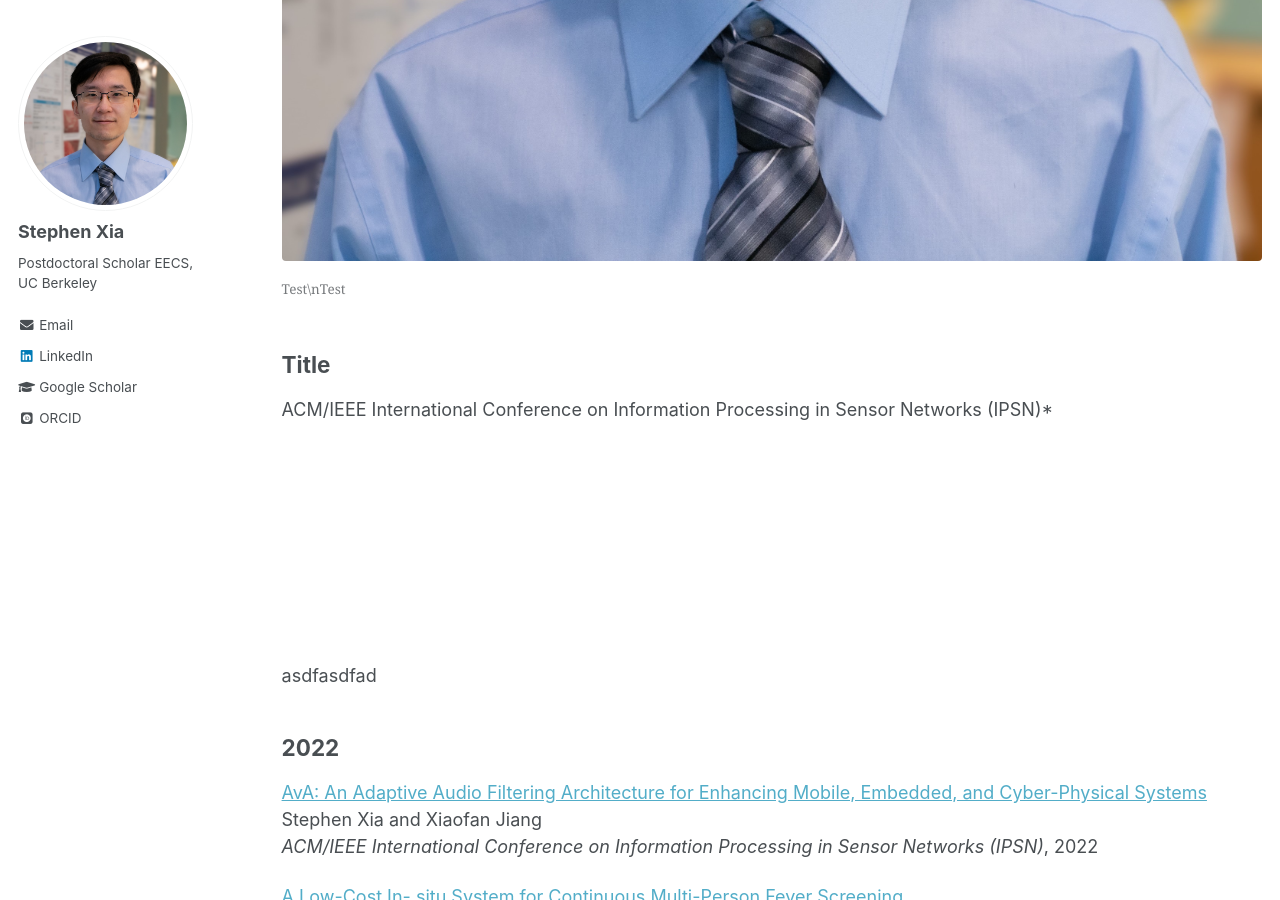
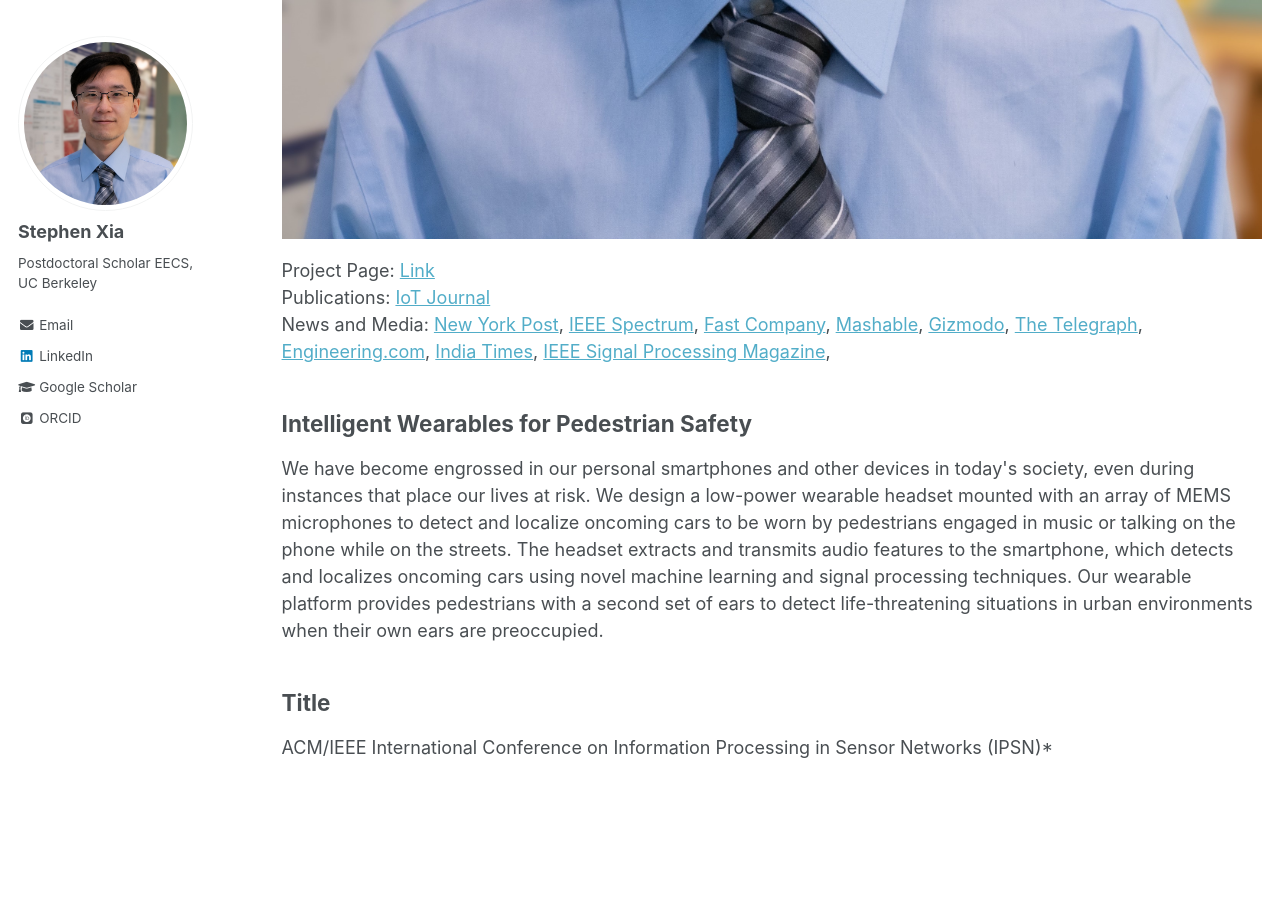
Before and after one commit to stephenxia/stephenxia.github.io, a Jekyll site: the page built from _pages/projects.md, in a window 1280 px wide and 900 px high, scrolled down 902 px. Built offline with Jekyll 4.4.1, drawn with Linux system fonts in a browser that asks for light colours; some web fonts are replaced.

Commit message:
testing projects

```diff
--- a/_pages/projects.md
+++ b/_pages/projects.md
@@ -5,11 +5,42 @@ permalink: /projects/
 author_profile: true
 ---
 
-<figure>
-<img style="float: left;width=30%;" src="../images/stephenxia.jpg">
 
-<figcaption align = "left">Test\nTest</figcaption>
-</figure>
+<div class="row">
+   <div class="col-md-6">
+   <img src="../images/stephenxia.jpg" alt="" style='height: 100%; width: 100%; object-fit: contain'>
+       <p>
+           Project Page: <a href="http://icsl.ee.columbia.edu/paws/">Link</a><br />
+           Publications: <a href="https://ieeexplore.ieee.org/abstract/document/8662658">IoT Journal</a> <br />
+           News and Media: <a href="https://nypost.com/2019/12/27/smart-headphones-could-save-pedestrians-from-being-hit-by-cars/">New York Post</a>,
+           <a href="https://spectrum.ieee.org/ai-headphone-pedestrians-safety-warning-cars">IEEE Spectrum</a>,
+           <a href="https://www.fastcompany.com/90441385/these-headphones-arent-pretty-but-they-just-might-save-your-life">Fast Company</a>,
+           <a href="https://mashable.com/article/headphones-that-detect-cars">Mashable</a>,
+           <a href="https://gizmodo.com/these-noise-canceling-headphones-will-alert-you-to-all-1840337848">Gizmodo</a>,
+           <a href="https://www.telegraph.co.uk/technology/2019/12/26/smart-headphones-designed-save-pedestrian-lives/">The Telegraph</a>,
+           <a href="https://www.engineering.com/story/this-intelligent-headphone-system-could-potentially-minimize-pedestrian-deaths">Engineering.com</a>,
+           <a href="https://www.indiatimes.com/technology/news/researchers-design-headphones-that-will-save-its-wearer-from-getting-in-an-accident-while-walking-503346.html">India Times</a>,
+           <a href="https://signalprocessingsociety.org/publications-resources/ieee-signal-processing-magazine/signal-processing-supports-new-wave-audio">IEEE Signal Processing Magazine</a>,
+       </p>
+    </div>
+    <div class="col-md-6">
+        <h2>Intelligent Wearables for Pedestrian Safety</h2>
+        <div class="content-info">
+            <p>
+                We have become engrossed in our personal smartphones and other devices in today's
+                society, even during instances that place our lives at risk. We design a low-power wearable
+                headset mounted with an array of MEMS microphones to detect and localize oncoming
+                cars to be worn by pedestrians engaged in music or talking on the phone while on
+                the streets. The headset extracts and transmits audio features to the smartphone,
+                which detects and localizes oncoming cars using novel machine learning and signal processing
+                techniques. Our wearable platform provides pedestrians with a second set of ears
+                to detect life-threatening situations in urban environments when their own ears
+                are preoccupied.
+            </p>
+        </div>
+    </div>
+</div>
+
 
 Title
 ----
```
